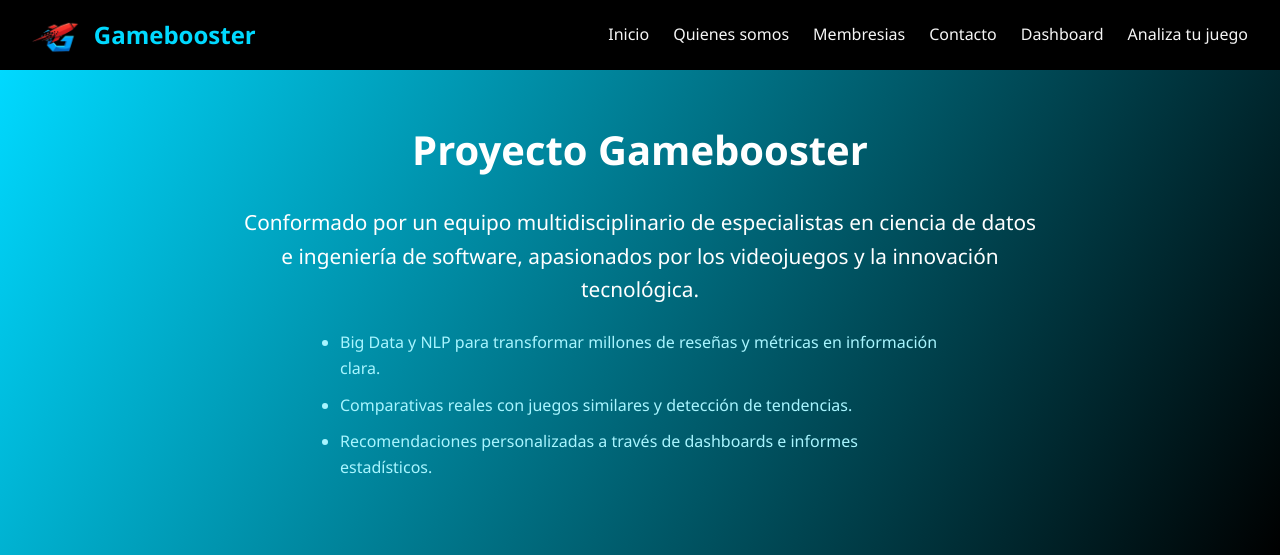
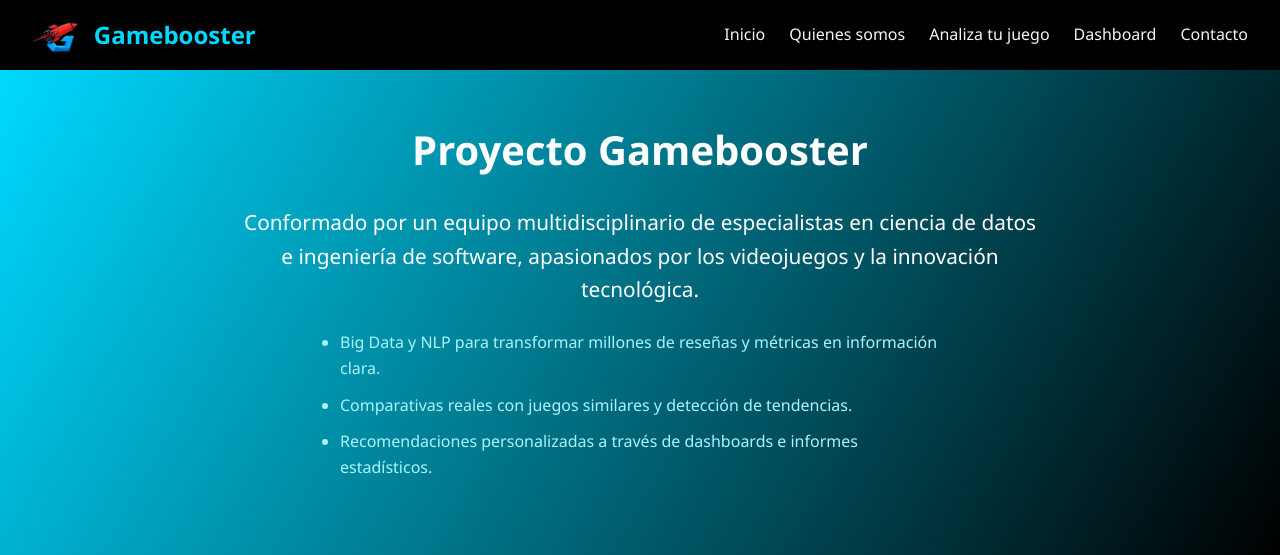
Before and after one commit to Saler0/Steam_Data, a Flask app: page /about in a window 1280 px wide. Shown: the top 555 px of the page. Run offline with Flask 3, Linux system fonts and the light colour scheme.

Commit message:
30_09_v1

```diff
--- a/Frontend/templates/base.html
+++ b/Frontend/templates/base.html
@@ -17,10 +17,11 @@
             <ul>
                 <li><a href="{{ url_for('home') }}">Inicio</a></li>
                 <li><a href="{{ url_for('about') }}">Quienes somos</a></li>
-                <li><a href="#membresias">Membresias</a></li>
+                <!-- <li><a href="#membresias">Membresias</a></li> -->
+                <li><a href="{{ url_for('agregar_juego') }}">Analiza tu juego</a></li>
+                <li><a href="{{ url_for('dashboard') }}">Dashboard</a></li>
                 <li><a href="#contacto">Contacto</a></li>
-                <li><a href="{{ url_for('dashboard') }}">Dashboard</a></li>
-                <li><a href="{{ url_for('agregar_juego') }}">Analiza tu juego</a></li>
+
             </ul>
         </nav>
     </header>
```
